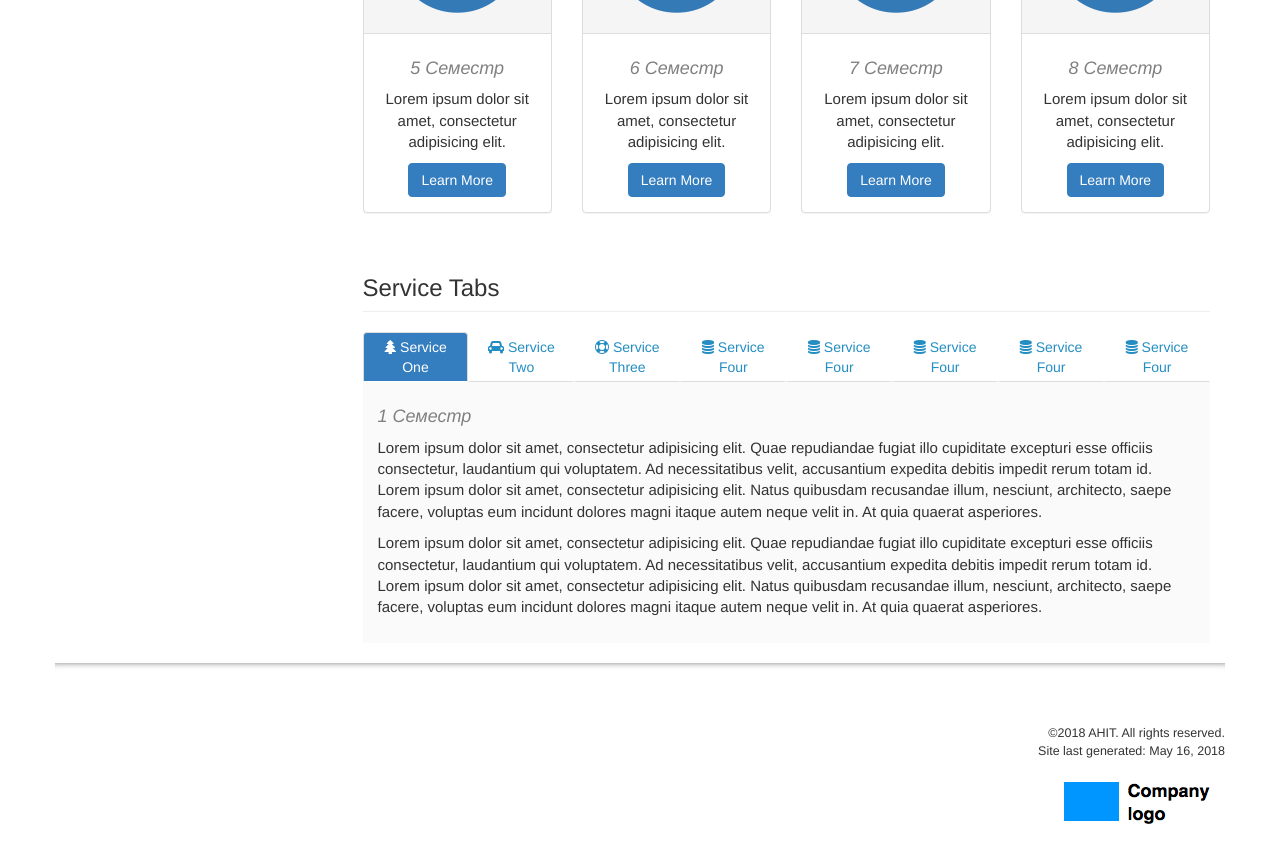
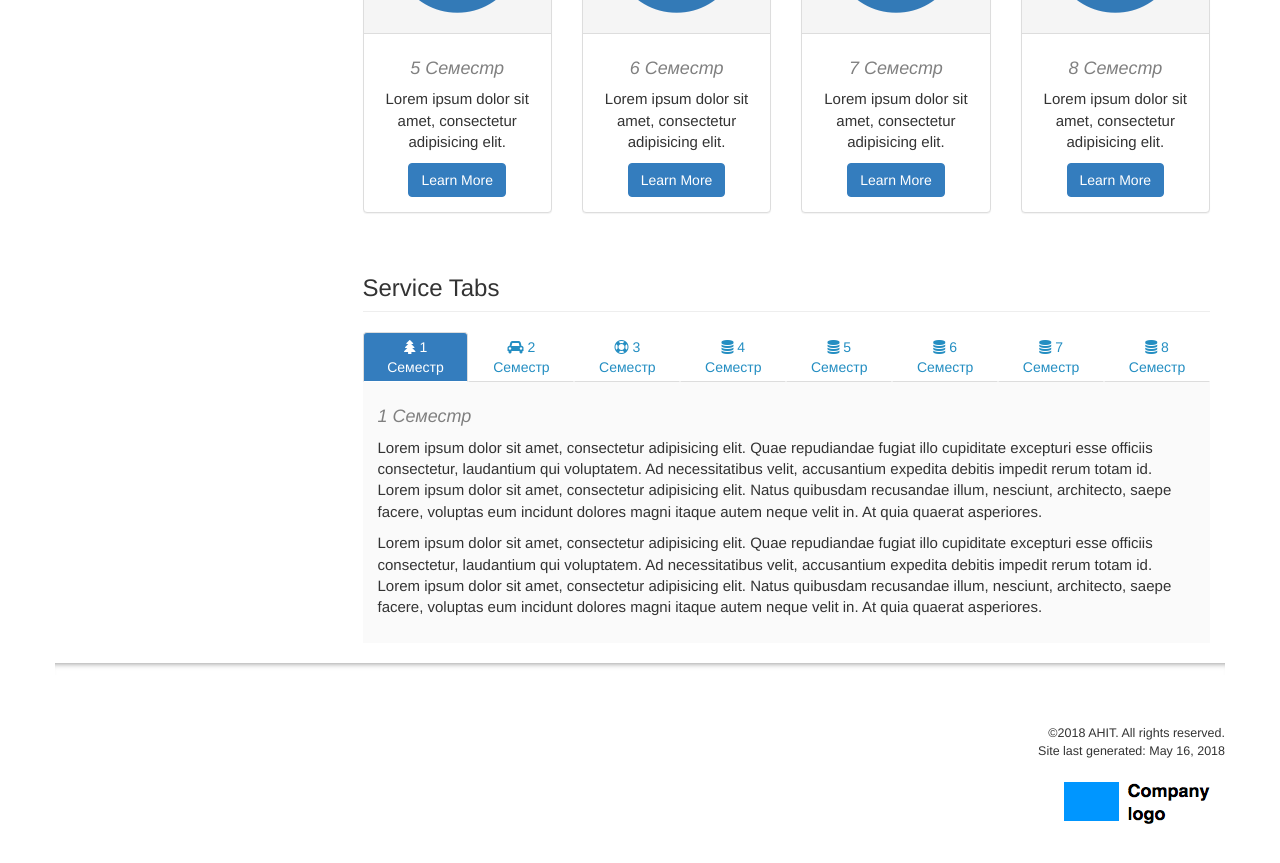
Before and after one commit to citDocs/citDocs.github.io, a Jekyll site: the page built from pages/product1/p1_landing_page.html, in a window 1280 px wide and 900 px high, scrolled down 749 px. Shown: the top 863 px of the window. Built offline with Jekyll 4.4.1, drawn with Linux system fonts in a browser that asks for light colours; nearby versions of some CDN libraries; comment, search, counter and statistics services are not loaded.

Commit message:
Update p1_landing_page.html

```diff
--- a/pages/product1/p1_landing_page.html
+++ b/pages/product1/p1_landing_page.html
@@ -140,21 +140,21 @@ folder: product1
         <div class="col-lg-12">
 
             <ul id="myTab" class="nav nav-tabs nav-justified">
-                <li class="active"><a href="#one-sem" data-toggle="tab"><i class="fa fa-tree"></i> Service One</a>
+                <li class="active"><a href="#one-sem" data-toggle="tab"><i class="fa fa-tree"></i> 1 Семестр</a>
                 </li>
-                <li class=""><a href="#two-sem" data-toggle="tab"><i class="fa fa-car"></i> Service Two</a>
+                <li class=""><a href="#two-sem" data-toggle="tab"><i class="fa fa-car"></i> 2 Семестр</a>
                 </li>
-                <li class=""><a href="#three-sem" data-toggle="tab"><i class="fa fa-support"></i> Service Three</a>
+                <li class=""><a href="#three-sem" data-toggle="tab"><i class="fa fa-support"></i> 3 Семестр</a>
                 </li>
-                <li class=""><a href="#four-sem" data-toggle="tab"><i class="fa fa-database"></i> Service Four</a>
+                <li class=""><a href="#four-sem" data-toggle="tab"><i class="fa fa-database"></i> 4 Семестр</a>
                 </li>
-                <li class=""><a href="#five-sem" data-toggle="tab"><i class="fa fa-database"></i> Service Four</a>
+                <li class=""><a href="#five-sem" data-toggle="tab"><i class="fa fa-database"></i> 5 Семестр</a>
                 </li>
-                <li class=""><a href="#six-sem" data-toggle="tab"><i class="fa fa-database"></i> Service Four</a>
+                <li class=""><a href="#six-sem" data-toggle="tab"><i class="fa fa-database"></i> 6 Семестр</a>
                 </li>
-                <li class=""><a href="#seven-sem" data-toggle="tab"><i class="fa fa-database"></i> Service Four</a>
+                <li class=""><a href="#seven-sem" data-toggle="tab"><i class="fa fa-database"></i> 7 Семестр</a>
                 </li>
-                <li class=""><a href="#eight-sem" data-toggle="tab"><i class="fa fa-database"></i> Service Four</a>
+                <li class=""><a href="#eight-sem" data-toggle="tab"><i class="fa fa-database"></i> 8 Семестр</a>
                 </li>
 
             </ul>
```
